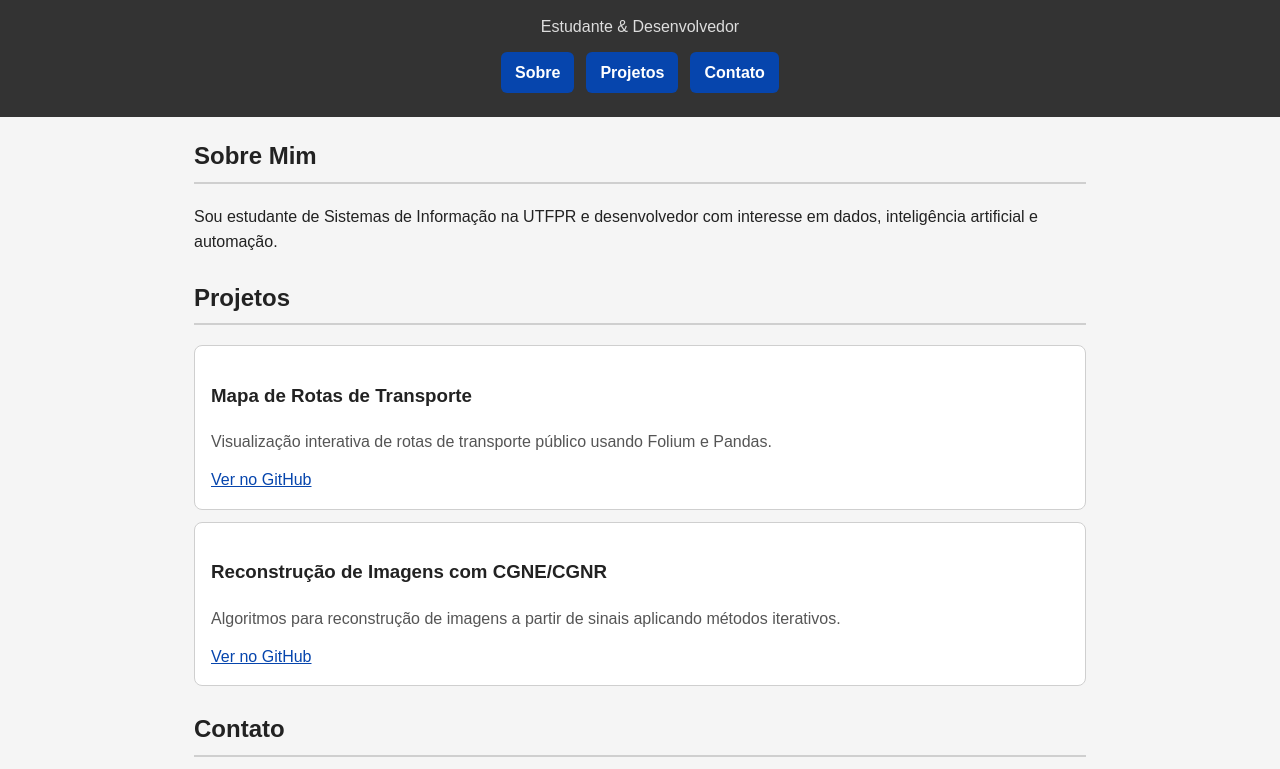
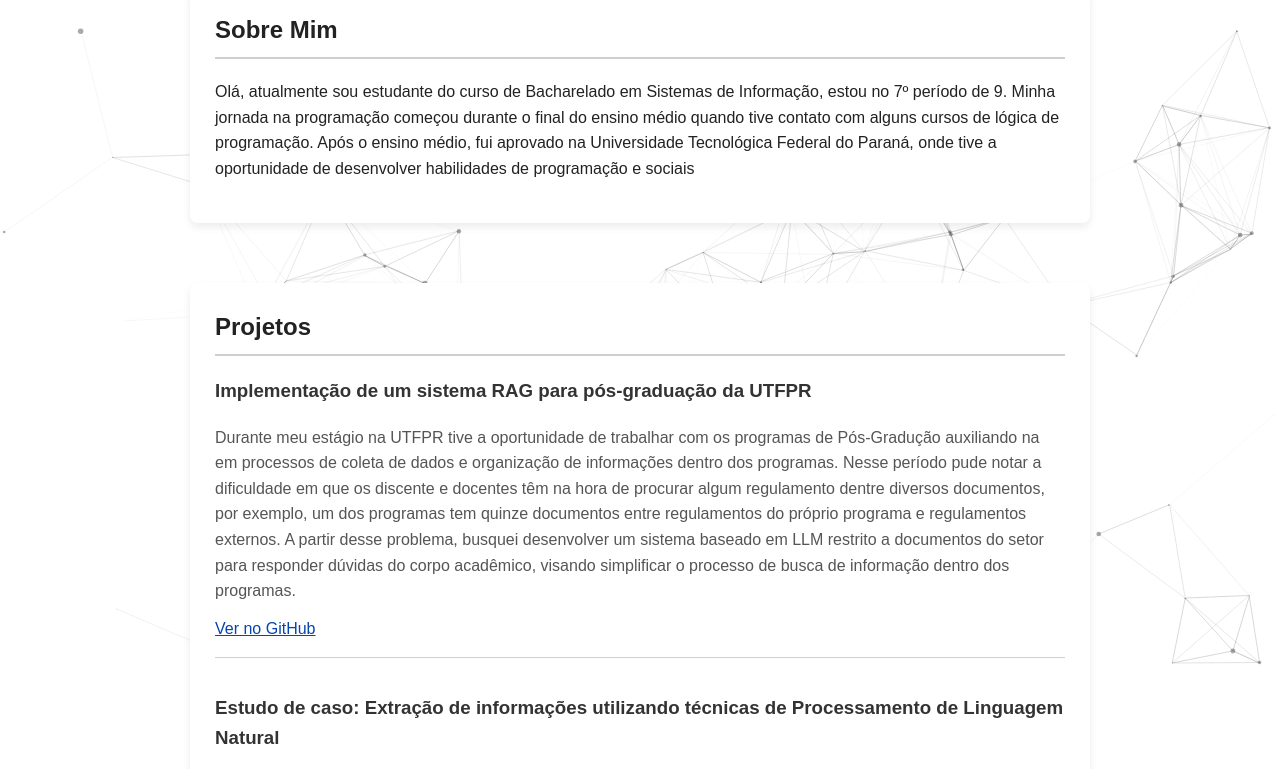
Before and after one commit to Feimac/Feimac.github.io, a plain HTML site: page index.html in a window 1280 px wide. Shown: the part 104-873 px from the top of the page. Drawn offline with nearby package versions, Linux system fonts and the light colour scheme.

Commit message:
Add files via upload
Comits de atualização da page

```diff
--- a/index.html
+++ b/index.html
@@ -5,168 +5,17 @@
     <meta name="viewport" content="width=device-width, initial-scale=1" />
     <title>Portfólio - Felipe Snitynski Camillo</title>
     <meta name="description" content="Portfólio de Felipe Snitynski Camillo — projetos em dados, IA e automação." />
+    <link rel="stylesheet" href="https://cdnjs.cloudflare.com/ajax/libs/font-awesome/6.5.2/css/all.min.css" />
 
-  <style>
-    /* ---------- Design tokens ---------- */
-    :root{
-      --bg: #f5f5f5;
-      --text: #222222;
-      --muted: #555555;
-      --card: #ffffff;
-      --border: #cfcfcf;
-
-      /* Links AA */
-      --link: #0645ad;
-      --link-hover: #07215f;
-      --link-visited: #3b0083;
-
-      /* Foco acessível */
-      --focus: #1a73e8;
-
-      /* Footer */
-      --footer-bg: #333333;
-      --footer-fg: #ffffff;
-      --footer-link: #e3f2ff;
-      --footer-link-hover: #cfe3ff;
-    }
-
-    /* ---------- Reset mínimo ---------- */
-    * { box-sizing: border-box; }
-    html, body { height: 100%; }
-    body {
-      margin: 0;
-      font-family: Arial, Helvetica, sans-serif;
-      font-size: 16px;
-      line-height: 1.6;
-      color: var(--text);
-      background: var(--bg);
-    }
-
-    /* ---------- Acessibilidade global ---------- */
-    .skip-link{
-      position: absolute;
-      left: -999px;
-      top: 8px;
-      background: #fff;
-      padding: 8px 12px;
-      border: 2px solid var(--focus);
-      border-radius: 6px;
-      z-index: 1000;
-    }
-    .skip-link:focus{ left: 8px; }
-
-    :focus-visible{
-      outline: 3px solid var(--focus);
-      outline-offset: 2px;
-      border-radius: 6px;
-    }
-
-    @media (prefers-reduced-motion: reduce){
-      * { animation: none !important; transition: none !important; }
-    }
-
-    /* ---------- Layout ---------- */
-    header{
-      background: #333;
-      color: #fff;
-      padding: 24px 16px;
-      text-align: center;
-    }
-    header p{ margin: 6px 0 0; color: #ddd; }
-
-    nav ul{
-      list-style: none;
-      display: flex;
-      gap: 12px;         /* espaço entre os botões */
-      justify-content: center;
-      padding: 0;
-      margin: 12px 0 0;
-      flex-wrap: wrap;   /* quebra linha no mobile */
-    }
-
-    main{ padding: 20px 16px 40px; }
-    section{
-      max-width: 900px;
-      margin: 0 auto 24px;
-      padding: 0 4px;
-    }
-    h2{
-      margin-top: 0;
-      padding-bottom: 6px;
-      border-bottom: 2px solid var(--border);
-    }
-
-    .projeto{
-      background: var(--card);
-      padding: 16px;
-      margin: 12px 0;
-      border-radius: 8px;
-      border: 1px solid var(--border);
-    }
-    .projeto p{ margin: 6px 0 12px; color: var(--muted); }
-
-    footer{
-      background: var(--footer-bg);
-      color: var(--footer-fg);
-      text-align: center;
-      padding: 14px 10px;
-    }
-
-    /* ---------- Links globais ---------- */
-    a{
-      color: var(--link);
-      text-decoration: underline;
-    }
-    a:hover, a:focus-visible{
-      color: var(--link-hover);
-      background: #e6f0ff;
-    }
-    a:visited{ color: var(--link-visited); }
-
-    footer a{
-      color: var(--footer-link);
-      text-decoration: underline;
-    }
-    footer a:hover, footer a:focus-visible{
-      color: var(--footer-link-hover);
-      background: transparent;
-    }
-
-    /* ---------- Menu como botões ---------- */
-    nav ul li a{
-      display: inline-block;
-      padding: 8px 14px;
-      background-color: #0645ad; /* alto contraste */
-      color: #ffffff;
-      border-radius: 6px;
-      text-decoration: none;      /* sem sublinhado nos botões */
-      font-weight: 600;
-      transition: background-color 0.2s ease, transform 0.15s ease;
-    }
-    nav ul li a:hover,
-    nav ul li a:focus-visible{
-      background-color: #07215f;
-      transform: translateY(-2px);
-    }
-    nav ul li a:active{
-      transform: translateY(0);
-    }
-
-    /* ---------- Ajustes responsivos ---------- */
-    @media (max-width: 480px){
-      nav ul li a{ padding: 10px 16px; }
-    }
-  </style>
+    <link rel="stylesheet" href="style.css">
 </head>
 <body>
-  <a class="skip-link" href="#conteudo">Pular para o conteúdo principal</a>
+    <div id="particles-js"></div>
 
     <header>
-    <h1>Felipe Snitynski Camillo</h1>
-    <p>Estudante & Desenvolvedor</p>
-    <nav aria-label="Navegação principal">
+        <nav>
             <ul>
-        <li><a href="#sobre">Sobre</a></li>
+                <li><a href="#sobre">Sobre Mim</a></li>
                 <li><a href="#projetos">Projetos</a></li>
                 <li><a href="#contato">Contato</a></li>
             </ul>
@@ -176,38 +25,59 @@
     <main id="conteudo">
         <section id="sobre" aria-labelledby="titulo-sobre">
             <h2 id="titulo-sobre">Sobre Mim</h2>
-      <p>Sou estudante de Sistemas de Informação na UTFPR e desenvolvedor com interesse em dados, inteligência artificial e automação.</p>
+            <p>Olá, atualmente sou estudante do curso de Bacharelado em Sistemas de Informação, estou no 7º período de 9. Minha jornada na programação começou durante o final do ensino médio quando tive contato com alguns cursos de lógica de programação. Após o ensino médio, fui aprovado na Universidade Tecnológica Federal do Paraná, onde tive a oportunidade de desenvolver habilidades de programação e sociais </p>
         </section>
 
         <section id="projetos" aria-labelledby="titulo-projetos">
             <h2 id="titulo-projetos">Projetos</h2>
 
             <article class="projeto" aria-labelledby="p1">
-        <h3 id="p1">Mapa de Rotas de Transporte</h3>
-        <p>Visualização interativa de rotas de transporte público usando Folium e Pandas.</p>
-        <a href="https://github.com/seuusuario/repositorio" target="_blank" rel="noopener">Ver no GitHub</a>
+                <h3>Implementação de um sistema RAG para pós-graduação da UTFPR</h3>
+                <p>Durante meu estágio na UTFPR tive a oportunidade de trabalhar com os programas de Pós-Gradução auxiliando na em processos de coleta de dados e organização de informações dentro dos programas. Nesse período pude notar a dificuldade em que os discente e docentes têm na hora de procurar algum regulamento dentre diversos documentos, por exemplo, um dos programas tem quinze documentos entre regulamentos do próprio programa e regulamentos externos. A partir desse problema, busquei desenvolver um sistema baseado em LLM restrito a documentos do setor para responder dúvidas do corpo acadêmico, visando simplificar o processo de busca de informação dentro dos programas. </p>
+                <a href="https://github.com/Feimac/RagSystemPPGTE" target="_blank" rel="noopener">Ver no GitHub</a>
             </article>
 
             <article class="projeto" aria-labelledby="p2">
-        <h3 id="p2">Reconstrução de Imagens com CGNE/CGNR</h3>
-        <p>Algoritmos para reconstrução de imagens a partir de sinais aplicando métodos iterativos.</p>
-        <a href="https://github.com/seuusuario/repositorio" target="_blank" rel="noopener">Ver no GitHub</a>
+                <h3>Estudo de caso: Extração de informações utilizando técnicas de Processamento de Linguagem Natural</h3>
+                <p>Durante a implementação do sistema RAG para os programas de pós, surgiu uma grande dificuldade que me instigou iniciar um projeto de Iniciação Científica na área de processamento de linguagem natural, o problema foi extrair informações de documentos. Como extrair informações de centenas de arquivos com formatos diferentes? A proposta da IC foi buscar formas de extrair informações sobre licitações públicas e estruturar em um banco de dados para futuras análises. Como resultado, foi possível extrair e estruturar informações dentro de uma banco de dados baseado em Grafos no modelo Objeto-Informação-Pessoa.</p>
+                <a href="https://github.com/Feimac/Analise-da-Varia-o-altimetrica-transporte-coletivo" target="_blank" rel="noopener">Ver no GitHub</a>
+            </article>
+
+            <article class="projeto" aria-labelledby="p3">
+                <h3>Aplicação de Inteligência Computacional no contexto de Smart Cities</h3>
+                <p>Esse projeto surgiu do meu interesse na área do urbanismo, buscando integrar urbanismo e sistemas de informação, tive a oportunidade de aplicar algoritmos de machine learning para a análise de padrões no transporte urbano de Curitiba, visando localizar gargalos e lacunas no transporte urbano da cidade. Como resultados, foi possível mapear áreas com mais atrasos na cidade, juntamente com a aplicação de regressão polinomial para "prever" atrasos com base na relação localização e atraso.</p>
+                <a href="https://github.com/Feimac/Analise-da-Varia-o-altimetrica-transporte-coletivo" target="_blank" rel="noopener">Ver no GitHub</a>
+            </article>
+            <article class="projeto" aria-labelledby="p4">
+                <h3>Participação no grupo de corrida Corre UTF</h3>
+                <p>Há dois comecei a praticar atividades ao lar livre, mais especificamente corrida de rua, nesse período comecei a participar do grupo de corrida da UTFPR, onde além de corrermos em equipes, participamos também de projetos sociais, como realizar corridas com pessoas com pessoas com deficiencias visual ou motoras.</p>
+                <a href="https://github.com/Feimac/Analise-da-Varia-o-altimetrica-transporte-coletivo" target="_blank" rel="noopener">Ver no GitHub</a>
             </article>
         </section>
 
         <section id="contato" aria-labelledby="titulo-contato">
                     <h2 id="titulo-contato">Contato</h2>
-      <p>Email: <a href="mailto:felipescamillo2018@gmail.com">felipescamillo2018@gmail.com</a></p>
-      <p>LinkedIn:
-        <a href="https://www.linkedin.com/in/felipe-snitynski-camillo-07b09a1b1/" target="_blank" rel="noopener">
-          /in/felipe-snitynski-camillo-07b09a1b1
-        </a>
-      </p>
+
+                    <ul class="lista-contato">
+                        <li>
+                            <i class="fa-brands fa-github"></i>
+                            <a href="https://github.com/Feimac" target="_blank" rel="noopener">/Feimac</a>
+                        </li>
+                        <li>
+                            <i class="fa-brands fa-linkedin"></i>
+                            <a href="https://www.linkedin.com/in/felipe-snitynski-camillo-07b09a1b1/" target="_blank" rel="noopener">/felipe-snitynski-camillo</a>
+                        </li>
+                        <li>
+                            <i class="fa-solid fa-envelope"></i>
+                            <a href="mailto:felipescamillo2018@gmail.com">felipescamillo2018@gmail.com</a>
+                        </li>
+                    </ul>
+
                 </section>
     </main>
 
-  <footer>
-    <p>© 2025 Felipe Snitynski Camillo</p>
-  </footer>
+    <script src="script.js"></script>
+    <script src="https://cdn.jsdelivr.net/npm/particles.js@2.0.0/particles.min.js"></script>
+    <script src="particles-config.js"></script>
 </body>
 </html>
--- /dev/null
+++ b/particles-config.js
@@ -0,0 +1,65 @@
+particlesJS("particles-js", {
+  "particles": {
+    "number": {
+      "value": 80,
+      "density": {
+        "enable": true,
+        "value_area": 800
+      }
+    },
+    "color": {
+      "value": "#555555"
+    },
+    "shape": {
+      "type": "circle"
+    },
+    "opacity": {
+      "value": 0.5,
+      "random": false
+    },
+    "size": {
+      "value": 3,
+      "random": true
+    },
+    "line_linked": {
+      "enable": true,
+      "distance": 150,
+      "color": "#555555",
+      "opacity": 0.4,
+      "width": 1
+    },
+    "move": {
+      "enable": true,
+      "speed": 4,
+      "direction": "none",
+      "random": false,
+      "straight": false,
+      "out_mode": "out",
+      "bounce": false
+    }
+  },
+  "interactivity": {
+    "detect_on": "canvas",
+    "events": {
+      "onhover": {
+        "enable": true,
+        "mode": "repulse"
+      },
+      "onclick": {
+        "enable": true,
+        "mode": "push"
+      },
+      "resize": true
+    },
+    "modes": {
+      "repulse": {
+        "distance": 150,
+        "duration": 0.4
+      },
+      "push": {
+        "particles_nb": 4
+      }
+    }
+  },
+  "retina_detect": true
+});
--- /dev/null
+++ b/script.js
@@ -0,0 +1,32 @@
+// Aguarda o conteúdo da página carregar completamente
+window.addEventListener('DOMContentLoaded', () => {
+
+    // Seleciona todas as seções que têm um ID e todos os links de navegação
+    const sections = document.querySelectorAll('section[id]');
+    const navLinks = document.querySelectorAll('nav a');
+
+    // Função que será executada ao rolar a página
+    const onScroll = () => {
+        // Pega a posição atual da rolagem vertical
+        const scrollY = window.scrollY;
+
+        // Itera sobre cada seção para verificar qual está visível
+        sections.forEach(current => {
+            const sectionHeight = current.offsetHeight;
+            const sectionTop = current.offsetTop - 80; // Subtrai a altura do menu e um pouco mais
+            const sectionId = current.getAttribute('id');
+
+            // Verifica se a posição da rolagem está dentro dos limites da seção atual
+            if (scrollY > sectionTop && scrollY <= sectionTop + sectionHeight) {
+                // Se estiver, adiciona a classe 'active-link' ao link correspondente
+                document.querySelector(`nav a[href*=${sectionId}]`).classList.add('active-link');
+            } else {
+                // Se não, remove a classe 'active-link'
+                document.querySelector(`nav a[href*=${sectionId}]`).classList.remove('active-link');
+            }
+        });
+    };
+
+    // Adiciona o "escutador" de eventos de rolagem na janela
+    window.addEventListener('scroll', onScroll);
+});
--- /dev/null
+++ b/style.css
@@ -0,0 +1,142 @@
+/* EFEITO DE ROLAGEM SUAVE */
+html {
+    scroll-behavior: smooth;
+}
+
+/* --- CSS DA ANIMAÇÃO DE PARTÍCULAS --- */
+#particles-js {
+    position: fixed;
+    width: 100%;
+    height: 100%;
+    top: 0;
+    left: 0;
+    z-index: -1;
+}
+
+/* ---------- Design tokens (TEMA CLARO) ---------- */
+:root {
+    --bg: #f5f5f5;
+    --text: #222222;
+    --muted: #555555;
+    --card: #ffffff;
+    --border: #cfcfcf;
+    --link: #0645ad;
+    --link-hover: #07215f;
+    --link-visited: #3b0083;
+    --focus: #1a73e8;
+}
+
+/* ---------- Reset e Corpo da Página ---------- */
+* {
+    box-sizing: border-box;
+}
+
+body {
+    margin: 0;
+    font-family: Arial, Helvetica, sans-serif;
+    font-size: 16px;
+    line-height: 1.6;
+    color: var(--text);
+    background-color: transparent;
+    padding-top: 70px; /* Adiciona espaço no topo para não ficar atrás do menu fixo */
+}
+
+/* ---------- MENU DE NAVEGAÇÃO FIXO ---------- */
+header {
+    position: fixed;
+    top: 0;
+    left: 0;
+    width: 100%;
+    background-color: rgba(255, 255, 255, 0.9); /* Fundo branco semi-transparente */
+    backdrop-filter: blur(5px); /* Efeito de vidro fosco */
+    box-shadow: 0 2px 5px rgba(0,0,0,0.1);
+    z-index: 100;
+    text-align: center;
+}
+
+nav ul {
+    list-style: none;
+    display: flex;
+    justify-content: center;
+    margin: 0;
+    padding: 15px 0;
+}
+
+nav a {
+    color: var(--muted);
+    text-decoration: none;
+    font-weight: bold;
+    padding: 10px 20px;
+    border-radius: 6px;
+    transition: background-color 0.3s, color 0.3s;
+}
+
+nav a:hover {
+    background-color: #e9e9e9;
+}
+
+/* ESTILO DO LINK ATIVO - Será controlado pelo JavaScript */
+nav a.active-link {
+    background-color: var(--link);
+    color: white;
+}
+
+/* ---------- Layout Principal ---------- */
+main {
+    padding: 20px 16px;
+}
+
+section {
+    max-width: 900px;
+    margin: 0 auto 60px;
+    padding: 25px;
+    background-color: var(--card);
+    border-radius: 8px;
+    box-shadow: 0 4px 8px rgba(0,0,0,0.08);
+}
+
+section#sobre,
+section#projetos {
+    background-color: #FFFFFF;
+}
+
+h2 {
+    margin-top: 0;
+    padding-bottom: 8px;
+    border-bottom: 2px solid var(--border);
+}
+
+h3 {
+    color: #333;
+}
+
+.projeto {
+    padding-top: 16px;
+    margin-top: 16px;
+    border-top: 1px solid var(--border);
+}
+
+.projeto:first-of-type {
+    border-top: none;
+    margin-top: 0;
+    padding-top: 0;
+}
+
+.projeto p {
+    margin: 6px 0 12px;
+    color: var(--muted);
+}
+
+/* ---------- Links Gerais ---------- */
+a {
+    color: var(--link);
+    text-decoration: underline;
+}
+
+a:hover, a:focus-visible {
+    color: var(--link-hover);
+}
+
+a:visited {
+    color: var(--link-visited);
+}
```
Lines whose indentation alone changed are shown as unchanged.
